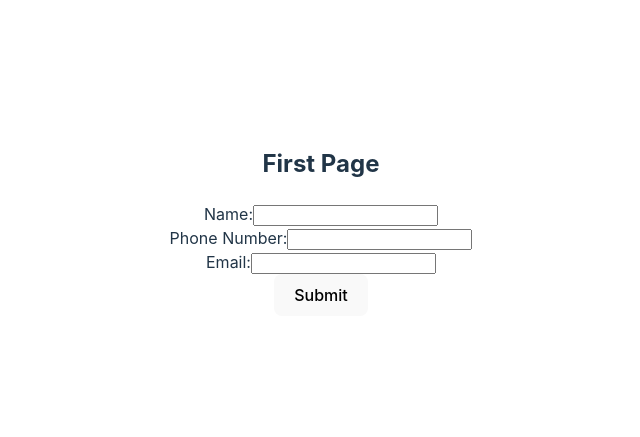
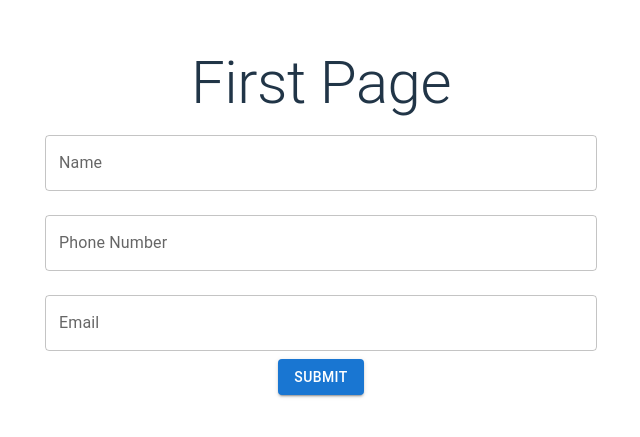
Before and after one commit to Akshay200228/GrowMeOrganic-Task, a React (Vite) app: page / in a window 1280 px wide. Shown: the part 179-616 px from the top of the page, without its empty margins (319-959 px from the left). Built offline with nearby package versions, Linux system fonts and the light colour scheme.

Commit message:
Done User Detail form and API fetching

```diff
--- a/package.json
+++ b/package.json
@@ -10,6 +10,10 @@
     "preview": "vite preview"
   },
   "dependencies": {
+    "@mui/icons-material": "^5.14.3",
+    "@mui/material": "^5.14.5",
+    "@mui/x-data-grid": "^6.11.2",
+    "axios": "^1.4.0",
     "react": "^18.2.0",
     "react-dom": "^18.2.0",
     "react-router-dom": "^6.15.0"
--- a/src/components/FirstPage/FirstPage.tsx
+++ b/src/components/FirstPage/FirstPage.tsx
@@ -1,5 +1,6 @@
 import React, { useState } from 'react';
 import { useNavigate } from 'react-router-dom';
+import { Button, TextField, Typography, Container } from '@mui/material';
 
 interface FirstPageProps {
   onSubmit: (name: string, phoneNumber: string, email: string) => void;
@@ -12,35 +13,75 @@ const FirstPage: React.FC<FirstPageProps> = ({ onSubmit }) => {
   const [email, setEmail] = useState('');
 
   const handleSubmit = () => {
-    if (name && phoneNumber && email) {
+    if (name.trim() === '' || phoneNumber.trim() === '' || email.trim() === '') {
+      alert('Please fill in all the details.');
+    } else if (!isValidPhoneNumber(phoneNumber)) {
+      alert('Please enter a valid phone number (10 digits).');
+    } else if (!isValidEmail(email)) {
+      alert('Please enter a valid email address.');
+    } else {
       onSubmit(name, phoneNumber, email);
       navigate('/second');
-    } else {
-      alert('Please enter all details');
     }
   };
 
+  const handleKeyPress = (event: React.KeyboardEvent<HTMLInputElement>) => {
+    if (event.key === 'Enter') {
+      handleSubmit();
+    }
+  };
+
+  const isValidPhoneNumber = (phoneNumber: string) => {
+    // Basic phone number validation: Exactly 10 digits
+    const phoneRegex = /^\d{10}$/;
+    return phoneRegex.test(phoneNumber);
+  };
+
+  const isValidEmail = (email: string) => {
+    // Basic email validation
+    const emailRegex = /^[^\s@]+@[^\s@]+\.[^\s@]+$/;
+    return emailRegex.test(email);
+  };
+
   return (
-    <div>
-      <h2>First Page</h2>
+    <Container maxWidth="sm">
+      <Typography variant="h2">First Page</Typography>
       <form>
-        <div>
-          <label>Name:</label>
-          <input type="text" value={name} onChange={(e) => setName(e.target.value)} />
-        </div>
-        <div>
-          <label>Phone Number:</label>
-          <input type="text" value={phoneNumber} onChange={(e) => setPhoneNumber(e.target.value)} />
-        </div>
-        <div>
-          <label>Email:</label>
-          <input type="email" value={email} onChange={(e) => setEmail(e.target.value)} />
-        </div>
-        <button type="button" onClick={handleSubmit}>
+        <TextField
+          label="Name"
+          variant="outlined"
+          fullWidth
+          value={name}
+          onChange={(e) => setName(e.target.value)}
+          margin="normal"
+          onKeyPress={handleKeyPress} // Handle "Enter" key press
+        />
+        <TextField
+          label="Phone Number"
+          variant="outlined"
+          fullWidth
+          type="tel"
+          inputProps={{ pattern: '[0-9]{10}' }}
+          value={phoneNumber}
+          onChange={(e) => setPhoneNumber(e.target.value)}
+          margin="normal"
+          onKeyPress={handleKeyPress} // Handle "Enter" key press
+        />
+        <TextField
+          label="Email"
+          variant="outlined"
+          fullWidth
+          type="email"
+          value={email}
+          onChange={(e) => setEmail(e.target.value)}
+          margin="normal"
+          onKeyPress={handleKeyPress} // Handle "Enter" key press
+        />
+        <Button variant="contained" color="primary" onClick={handleSubmit}>
           Submit
-        </button>
+        </Button>
       </form>
-    </div>
+    </Container>
   );
 };
 
--- a/src/components/SecondPage/SecondPage.tsx
+++ b/src/components/SecondPage/SecondPage.tsx
@@ -1,21 +1,51 @@
-import React, { useEffect } from 'react';
+import React, { useEffect, useState } from 'react';
 import { useNavigate } from 'react-router-dom';
+import axios from 'axios';
+
+// Define the model/interface for a Post
+interface Post {
+  userId: number;
+  id: number;
+  title: string;
+  body: string;
+}
 
 const SecondPage: React.FC = () => {
   const navigate = useNavigate();
   const userDetails = localStorage.getItem('userDetails');
+  const [posts, setPosts] = useState<Post[]>([]);
 
   useEffect(() => {
     if (!userDetails) {
       alert('Please provide your details before accessing this page');
       navigate('/');
+      return; // Exit early if userDetails are missing
     }
+
+    async function fetchPosts() {
+      try {
+        const response = await axios.get('https://jsonplaceholder.typicode.com/posts');
+        setPosts(response.data);
+      } catch (error) {
+        console.error('Error fetching posts:', error);
+      }
+    }
+
+    fetchPosts();
   }, [navigate, userDetails]);
 
   return (
     <div>
       <h2>Second Page</h2>
       <p>Welcome to the second page!</p>
+      <ul>
+        {posts.map((post) => (
+          <li key={post.id}>
+            <h3>{post.title}</h3>
+            <p>{post.body}</p>
+          </li>
+        ))}
+      </ul>
     </div>
   );
 };
```
Also changed, not shown: 1 other file (tests, documents, lock files or other folders).
